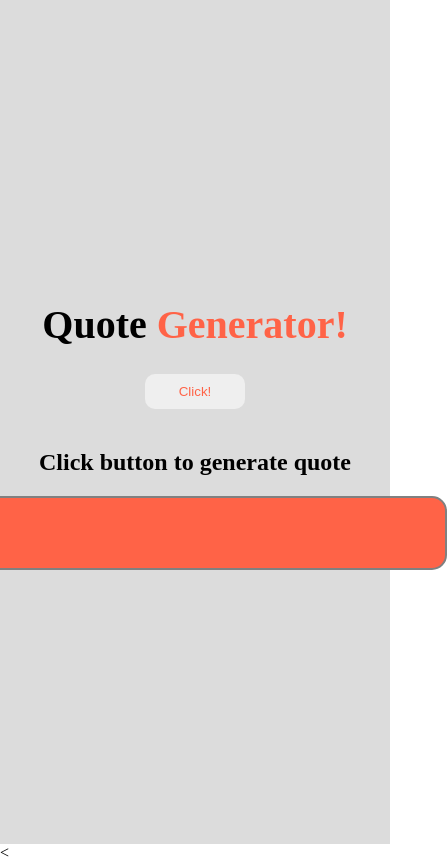
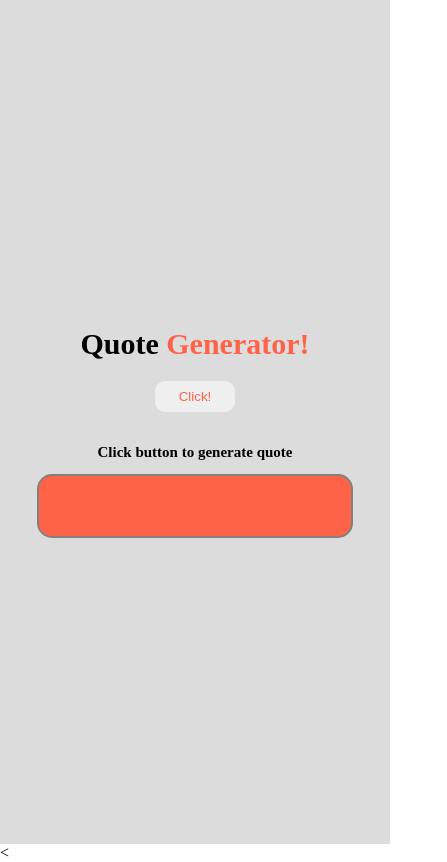
Before and after one commit to ombedebob/Quote-Generator, a plain HTML site: page index.html in a window 390 px wide. Shown: the whole page, 447 px wide, since content can reach past the window. Drawn offline with Linux system fonts and the light colour scheme.

Commit message:
Update style.css

```diff
--- a/style.css
+++ b/style.css
@@ -47,3 +47,25 @@ button{
   color: white;
 
 }
+
+/* Media Query for devices with max-width of 600px (mobile phones) */
+@media only screen and (max-width: 600px) {
+  h1 {
+    font-size: 30px;
+  }
+
+  h2{
+    font-size: 15px;
+  }
+
+  button {
+    width: 80px;
+    padding: 8px 20px;
+  }
+
+  #output {
+    width: 80%;
+    font-size: 16px;
+    height: 60px;
+  }
+}
```
